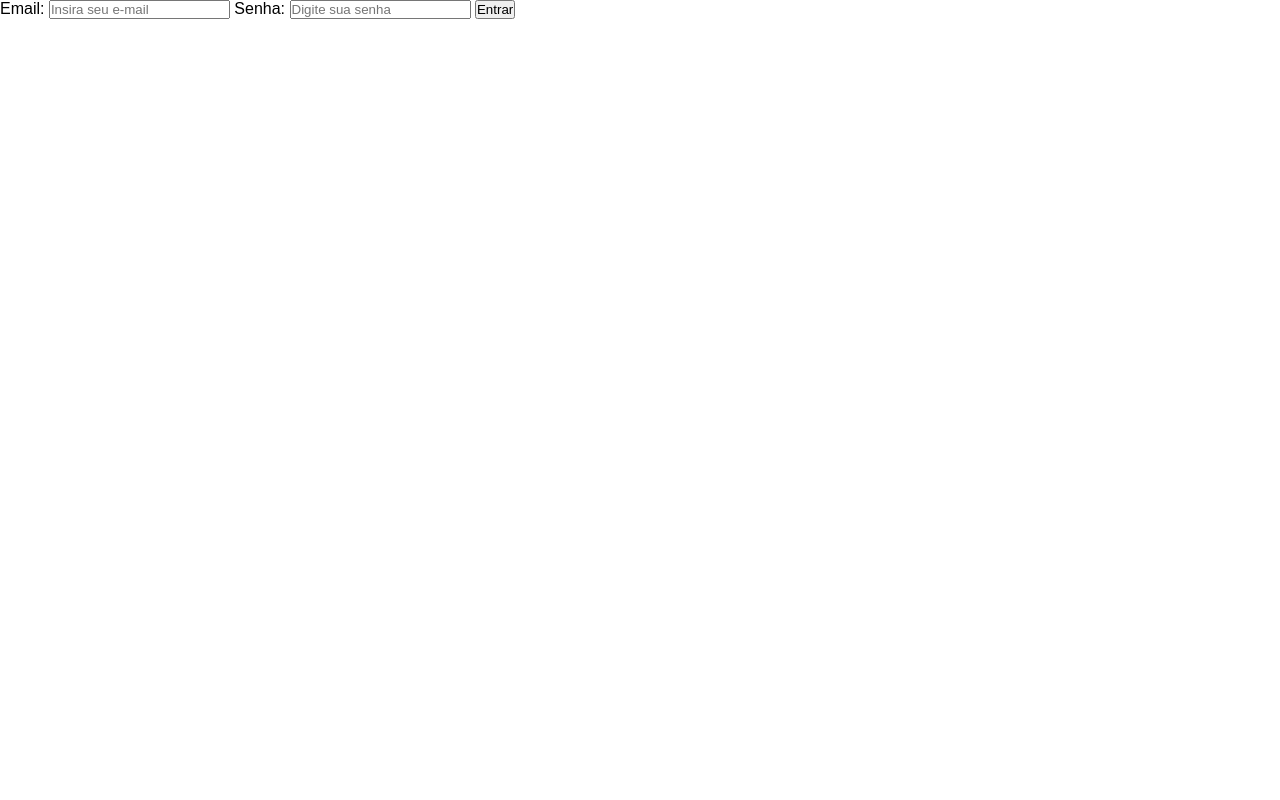
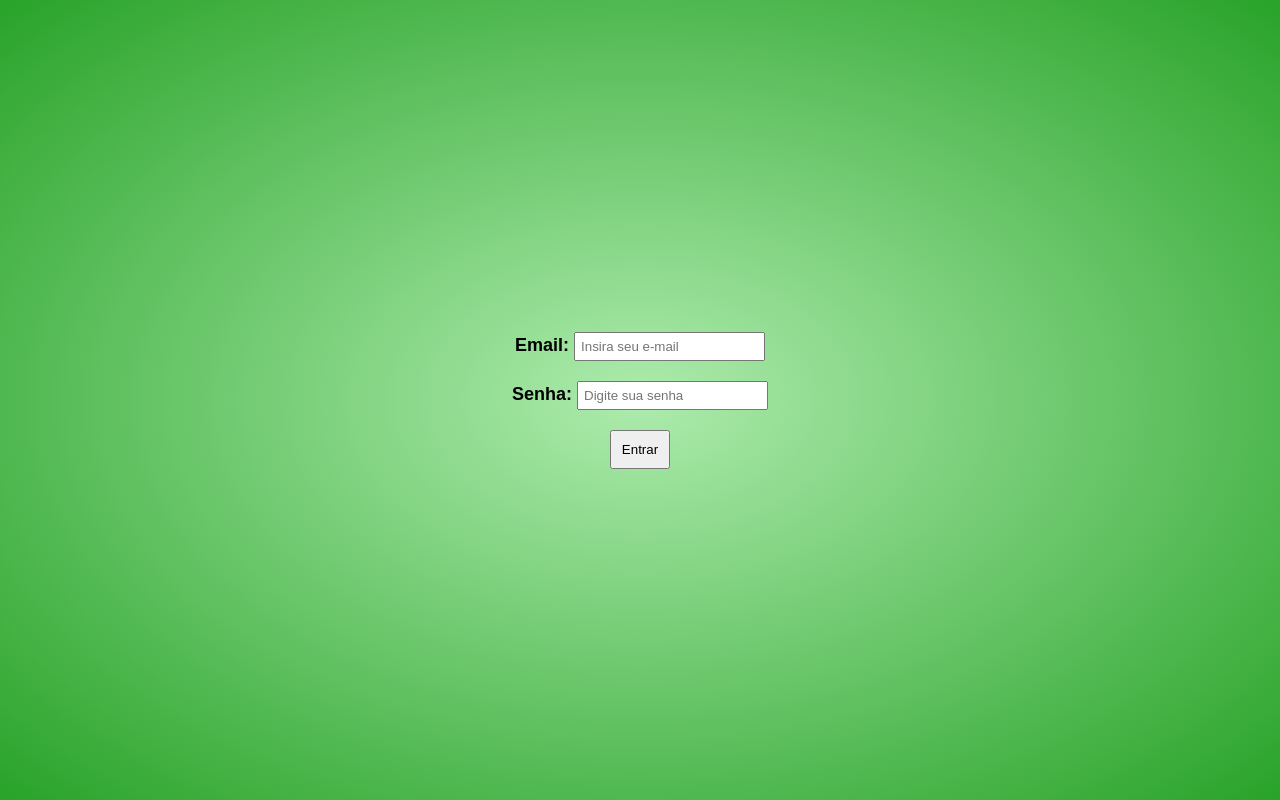
Before and after one commit to Luanalsmartins/fake-dashboard, a plain HTML site: page index.html in a window 1280 px wide. Drawn offline with Linux system fonts and the light colour scheme.

Commit message:
melhorias na tela de login

```diff
--- a/css/style.css
+++ b/css/style.css
@@ -9,6 +9,30 @@
 
 body {
     display: flex;
+}
+
+.form {
+    background-image: radial-gradient(#adebad, #29a329) ;
+    width: 100vw;
+    height: 100vh;
+    display: flex;
+    flex-direction: column;
+    align-items: center;
+    justify-content: center;
+    gap: 20px;
+}
+
+input {
+    padding: 5px;
+}
+
+.campo {
+    font-size: 18px;
+    font-weight: 600;
+}
+
+.btn-entrar {
+    padding: 10px;
 }
 
 aside {
--- a/index.html
+++ b/index.html
@@ -8,12 +8,15 @@
 </head>
 <body>
     <form class="form">
+        <div class="campo campo-email">
             Email:
             <input type="email"
             name="email"
             id="iemail"
             placeholder="Insira seu e-mail"
             required>
+        </div>
+        <div class="campo campo-senha">
             Senha:
             <input type="password"
             name="senha"
@@ -21,6 +24,7 @@
             maxlength="8"
             placeholder="Digite sua senha"
             required>
+        </div>
 
         <button class="btn-entrar">Entrar</button>
     </form>
```
Lines whose indentation alone changed are shown as unchanged.
